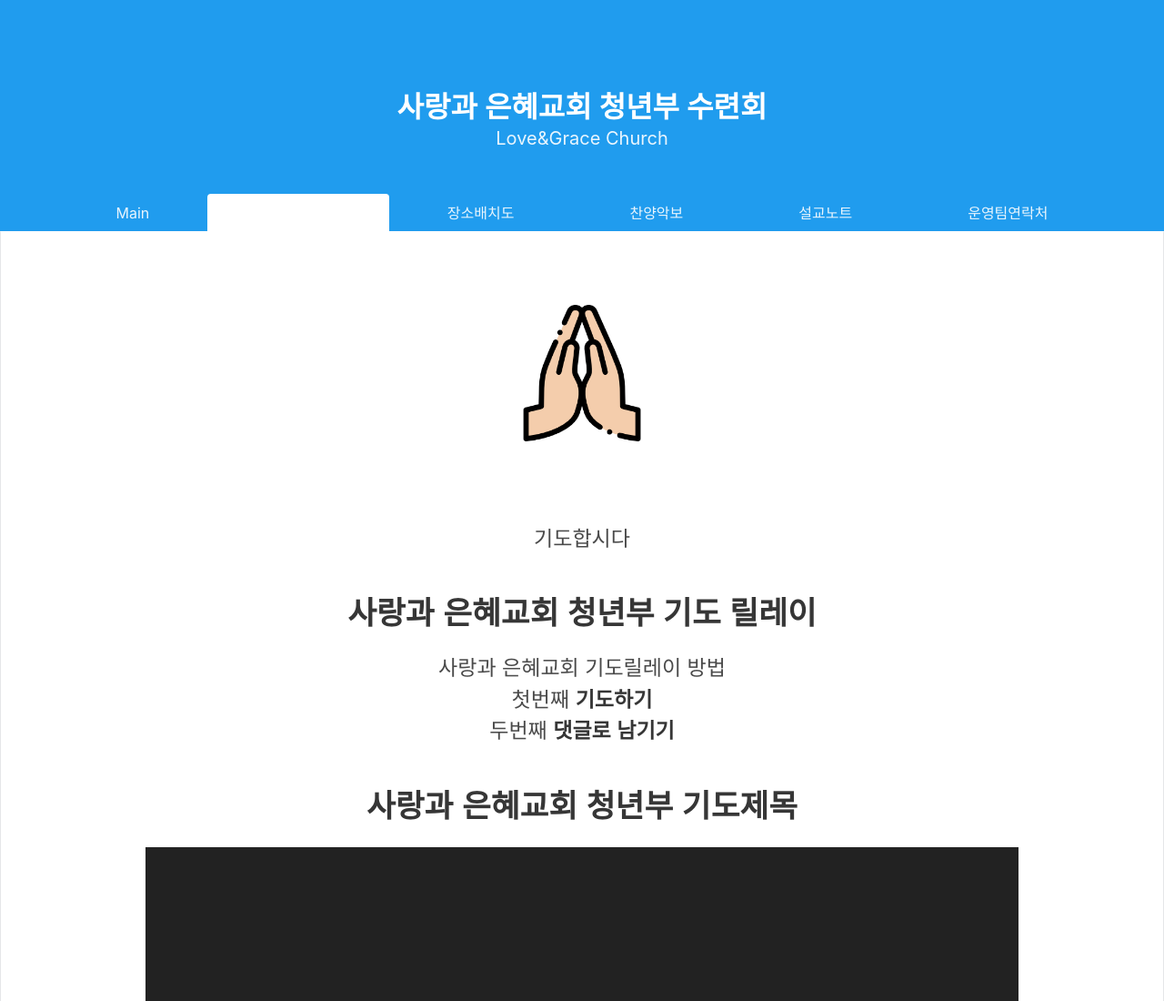
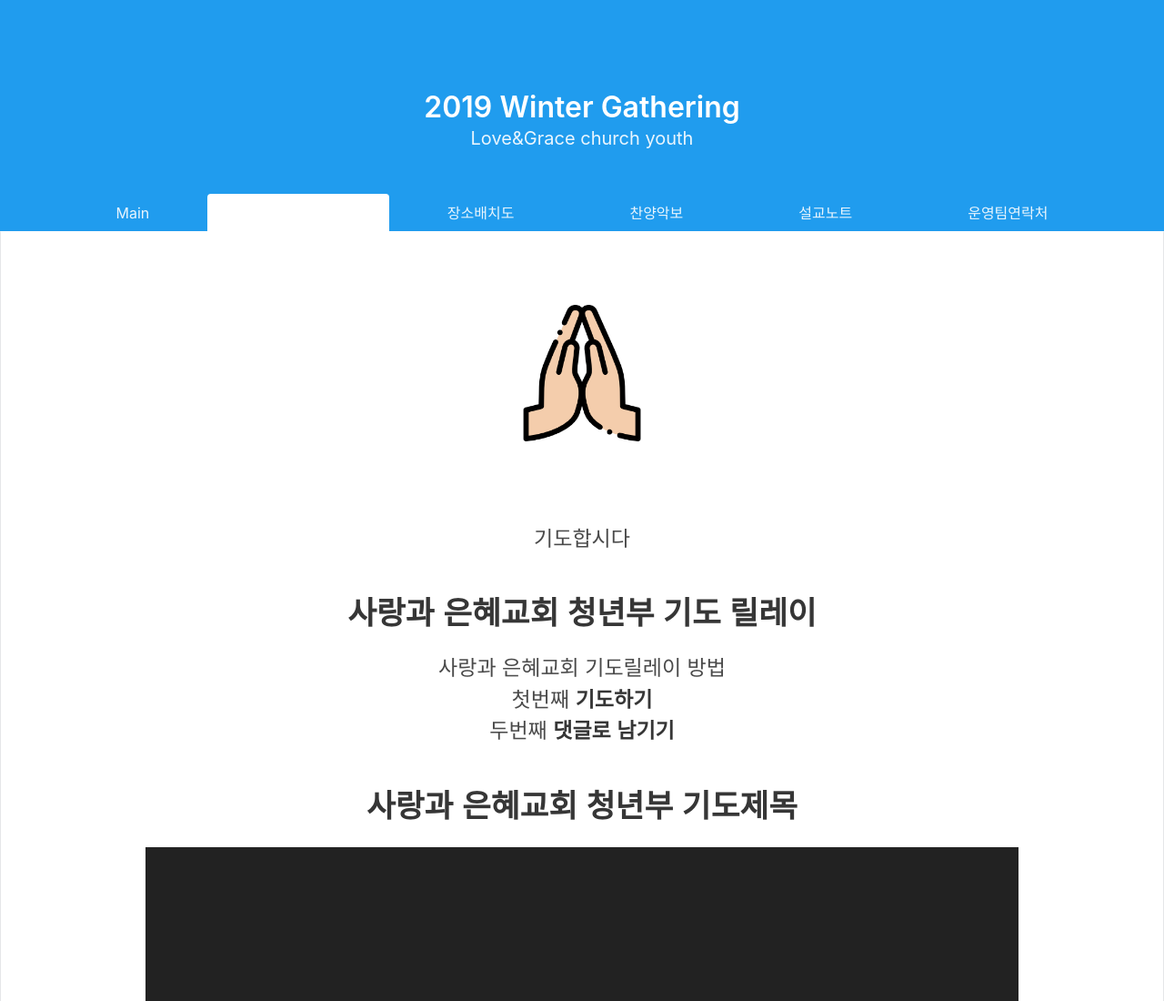
Before and after one commit to ckdtjs505/ChurchYouth, a plain HTML site: page pray.html in a window 1280 px wide. Shown: the top 1100 px of the page at 91% size. Drawn offline with nearby package versions, Linux system fonts and the light colour scheme; a script that the page names is missing.

Commit message:
Add files via upload

```diff
--- a/pray.html
+++ b/pray.html
@@ -4,16 +4,12 @@
 <head>
   <meta charset="utf-8">
   <meta name="viewport" content="width=device-width, initial-scale=1">
-  <title>사랑과 은혜교회 청년부</title>
+  <title>사랑과은혜교회 청년부</title>
   <meta name="naver-site-verification" content="1d740260a8c4491f150aa17a3e9259d7408c608a" />
-  <meta name="description" content="사랑과 은혜교회 청년부♥">
+  <meta name="description" content="사랑과은혜교회 청년부♥">
   <link rel="stylesheet" href="https://cdnjs.cloudflare.com/ajax/libs/bulma/0.7.2/css/bulma.min.css">
   <link href="http://fonts.googleapis.com/earlyaccess/nanumpenscript.css" rel="stylesheet">
   <script defer src="https://use.fontawesome.com/releases/v5.3.1/js/all.js"></script>
-
-  <meta property="og:type" content="website">
-  <meta property="og:title" content="사랑과 은헤교회 청년부">
-  <meta property="og:description" content="사랑과 은헤교회 청년부♥">
 
   <link rel="stylesheet" href="asets/style.css">
 </head>
@@ -37,10 +33,10 @@
     <div class="hero-body">
       <div class="container has-text-centered">
         <h1 class="title">
-          사랑과 은혜교회 청년부 수련회
+            2019 Winter Gathering
         </h1>
         <h2 class="subtitle">
-          Love&Grace Church
+           Love&Grace church youth
         </h2>
       </div>
     </div>
```
